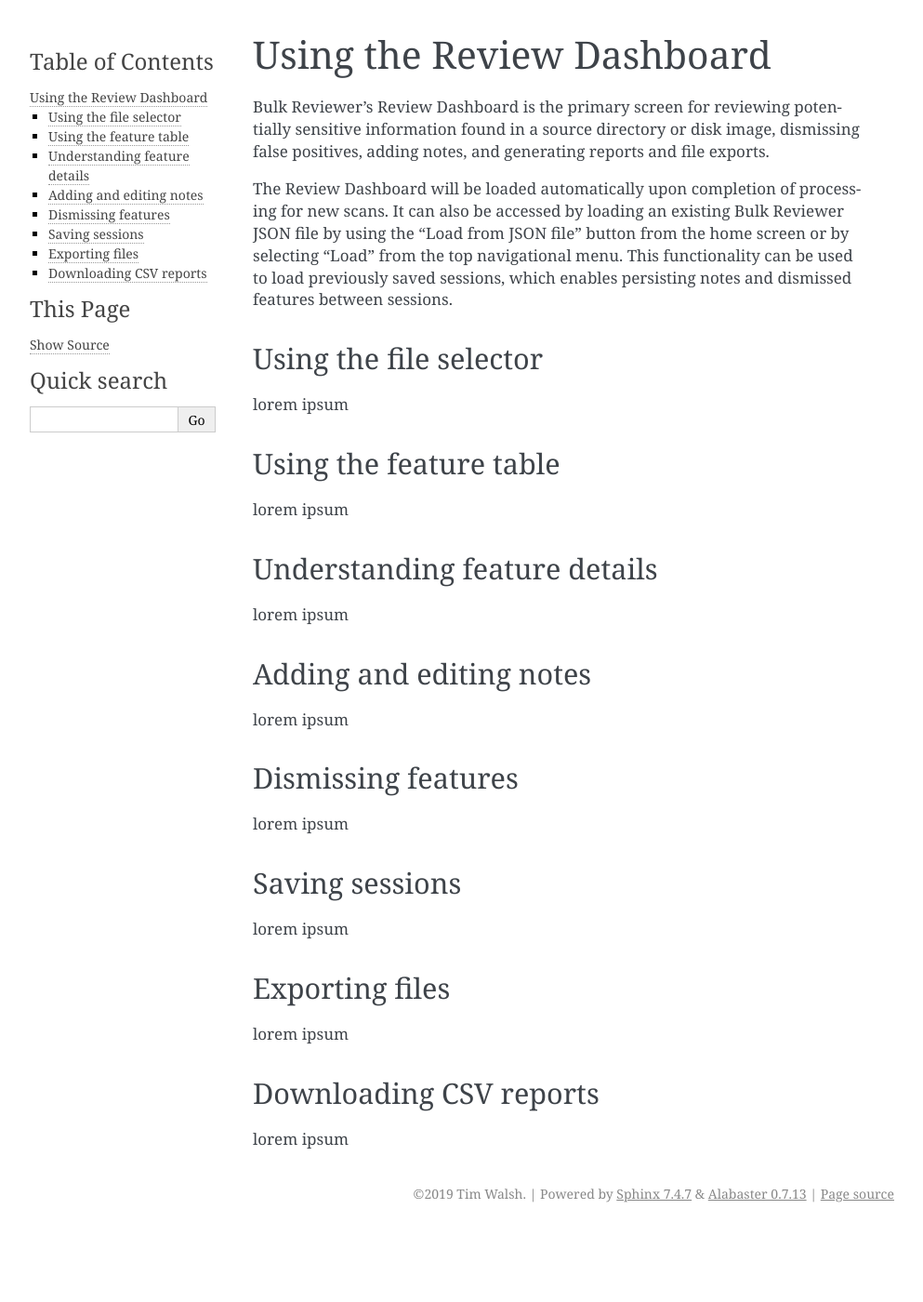
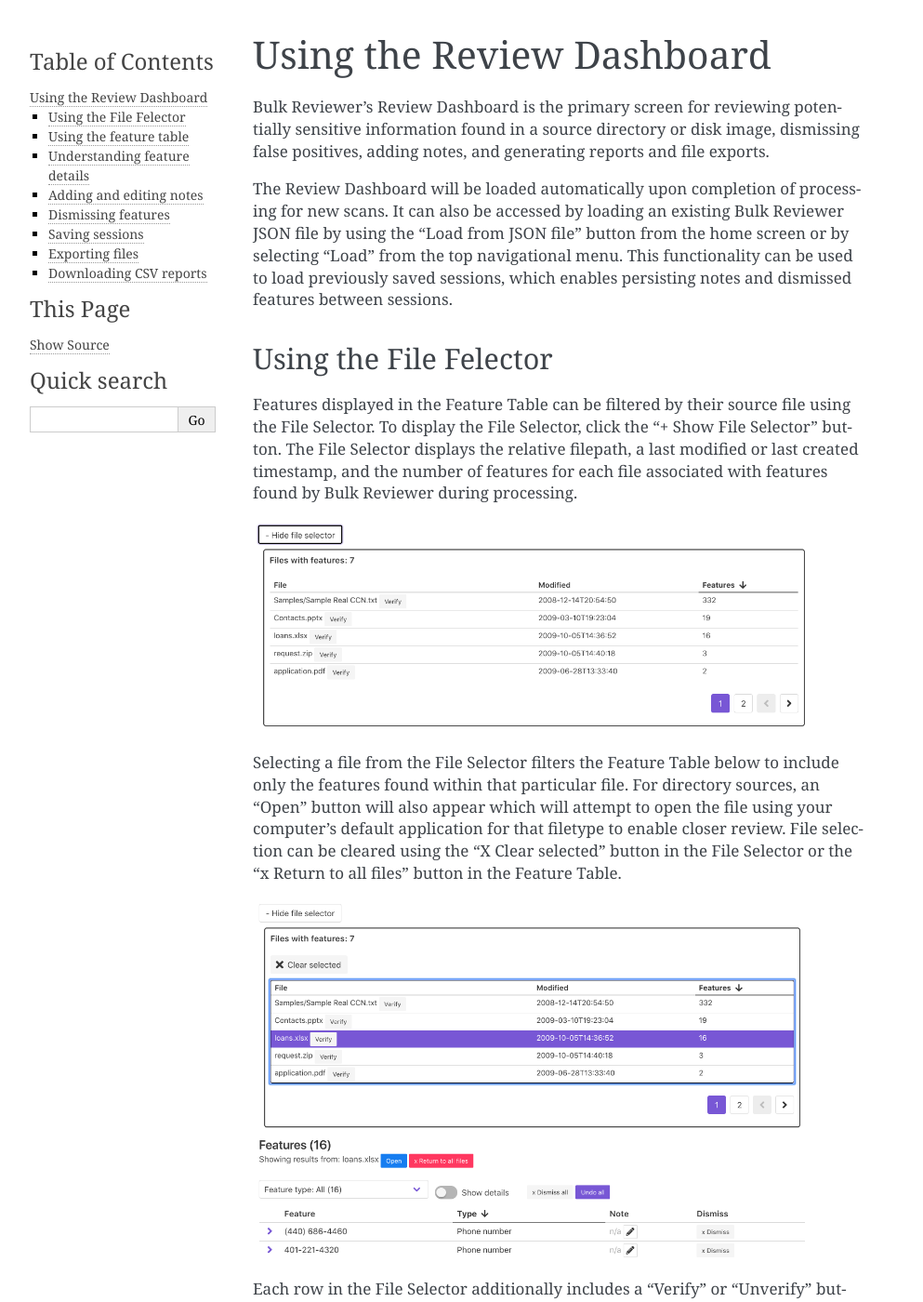
Before and after one commit to bulk-reviewer/bulk-reviewer, a Sphinx documentation site: the page built from docs/reviewdashboard.rst, in a window 1280 px wide and 1400 px high. Shown: the whole window at 93% size, without its empty margins (148-1141 px from the left). Built offline with Sphinx 7.4.7, drawn with Linux system fonts in a browser that asks for light colours; some of the changed text lies outside the part shown.

Commit message:
Add File Selector content and images

```diff
--- a/docs/reviewdashboard.rst
+++ b/docs/reviewdashboard.rst
@@ -5,9 +5,21 @@ Bulk Reviewer's Review Dashboard is the primary screen for reviewing potentially
 
 The Review Dashboard will be loaded automatically upon completion of processing for new scans. It can also be accessed by loading an existing Bulk Reviewer JSON file by using the "Load from JSON file" button from the home screen or by selecting "Load" from the top navigational menu. This functionality can be used to load previously saved sessions, which enables persisting notes and dismissed features between sessions.
 
-Using the file selector
+Using the File Felector
 -----------------------
-lorem ipsum
+Features displayed in the Feature Table can be filtered by their source file using the File Selector. To display the File Selector, click the "+ Show File Selector" button. The File Selector displays the relative filepath, a last modified or last created timestamp, and the number of features for each file associated with features found by Bulk Reviewer during processing.
+
+.. image:: images/FileSelector.png
+  :width: 600
+  :alt: Image of Bulk Reviewer File Selector
+
+Selecting a file from the File Selector filters the Feature Table below to include only the features found within that particular file. For directory sources, an "Open" button will also appear which will attempt to open the file using your computer's default application for that filetype to enable closer review. File selection can be cleared using the "X Clear selected" button in the File Selector or the "x Return to all files" button in the Feature Table.
+
+.. image:: images/FileSelected.png
+  :width: 600
+  :alt: Image of Bulk Reviewer Review Dashboard with file selected
+
+Each row in the File Selector additionally includes a "Verify" or "Unverify" button, which can be used to toggle the Verified status for a file. When a file is Verified, a green checkmark will appear next to the file name. This is intended to be used only in keeping track of which files have already been reviewed and does not have any affect on other functionality such as file exports.
 
 Using the feature table
 -----------------------
```
Also changed, not shown: docs/images/FileSelected.png (added), docs/images/FileSelector.png (added).
